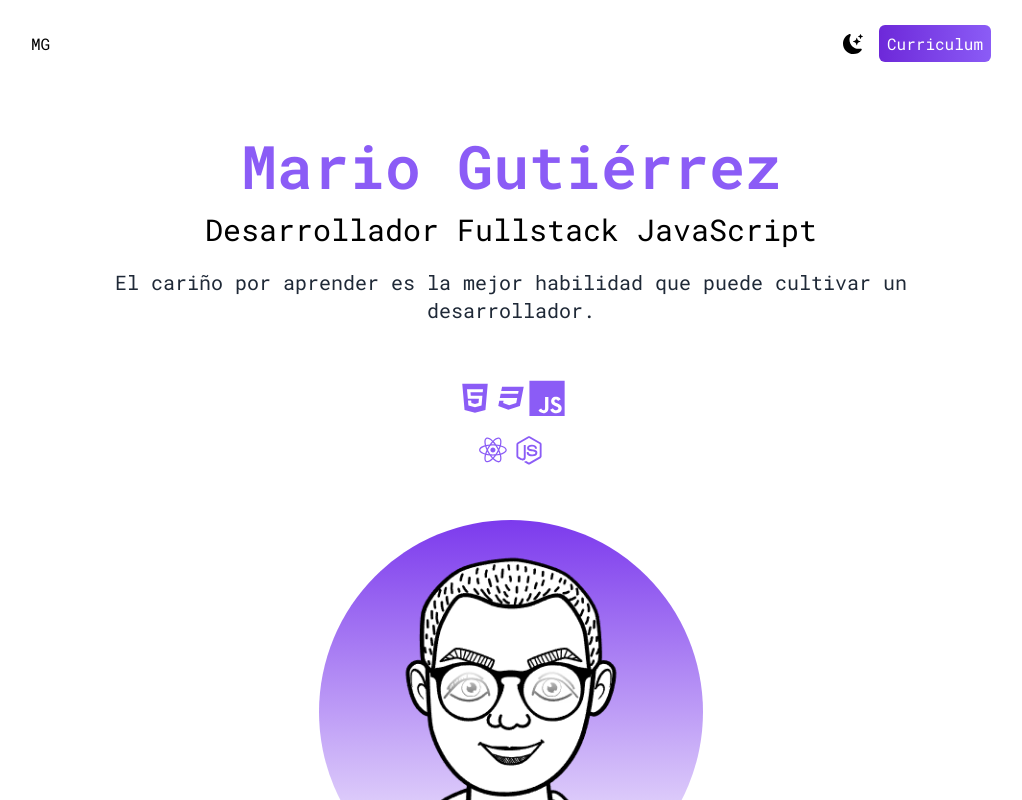
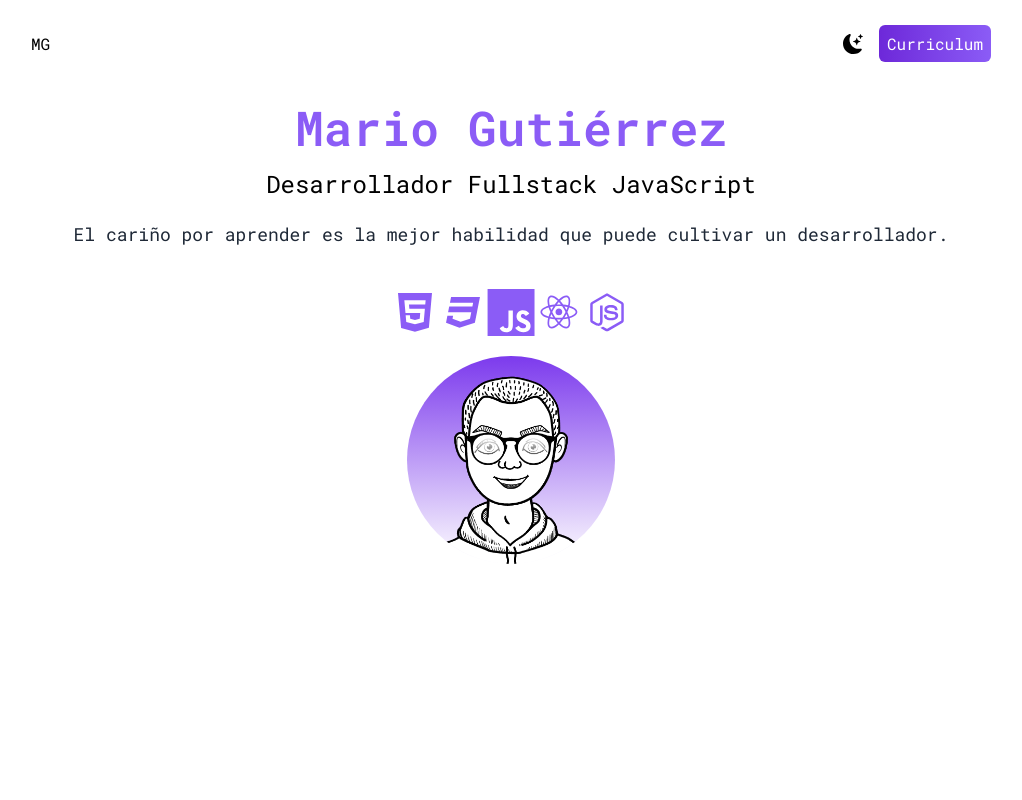
Before and after one commit to MarioGuTe/portafolio-next13, a Next.js app: page / in a window 1280 px wide. Shown: the top 800 px of the page, without its empty margins (129-1151 px from the left). Built offline with nearby package versions, Linux system fonts and the light colour scheme.

Commit message:
update front page large screen layout

```diff
--- a/app/components/Landing.jsx
+++ b/app/components/Landing.jsx
@@ -13,18 +13,18 @@ const Landing = () => {
   return (
     <section className="min-h-screen md:px-20 lg:px-40">
       <div className="text-center p-10">
-        <h2 className=" text-4xl py-2 font-semibold text-violet-500  md:text-6xl">
+        <h2 className=" text-4xl py-2 font-semibold text-violet-500  md:text-5xl">
           Mario Gutiérrez
         </h2>
-        <h3 className=" text-xl py-2 md:text-3xl dark:text-white">
+        <h3 className=" text-xl py-2 md:text-2xl dark:text-white">
           Desarrollador Fullstack JavaScript
         </h3>
-        <p className=" text-base py-3 leading-8 text-gray-800 md:text-xl  dark:text-white">
+        <p className=" text-base py-3 leading-8 text-gray-800 md:text-lg md:pb-0 dark:text-white">
           El cariño por aprender es la mejor habilidad que puede cultivar un
           desarrollador.
         </p>
       </div>
-      <div className=" text-4xl flex flex-col justify-center gap-4 py-1 px-6 text-violet-500">
+      <div className=" text-4xl flex flex-col justify-center gap-4 py-1 px-6 text-violet-500 lg:flex-row lg:gap-0 lg:text-5xl lg:pt-0 ">
         <div className=" flex justify-center">
           <DiHtml5 />
           <DiCss3Full />
@@ -35,7 +35,7 @@ const Landing = () => {
           <DiNodejsSmall />
         </div>
       </div>
-      <div className=" relative mx-auto bg-gradient-to-b from-violet-600 rounded-full w-44 h-44 mt-12 overflow-hidden md:h-96 md:w-96">
+      <div className=" relative mx-auto bg-gradient-to-b from-violet-600 rounded-full w-44 h-44 mt-12 overflow-hidden md:h-72 md:w-72 lg:mt-4 lg:h-52 lg:w-52">
         <Image src={Mario} alt="" fill style={{ objectFit: "cover" }} />
       </div>
     </section>
--- a/app/page.js
+++ b/app/page.js
@@ -11,7 +11,7 @@ export default function Home() {
   return (
     <div className={`${darkMode ? "dark" : ""}`}>
       <main className={` bg-white dark:bg-gray-900`}>
-        <nav className=" py-8 flex justify-between px-6 md:px-20 lg:px-40">
+        <nav className=" py-8 flex justify-between px-6 md:px-20 md:pb-0 lg:px-40">
           <h1 className=" text-base dark:text-white">MG</h1>
           <ul className=" flex items-center">
             <li>
```
